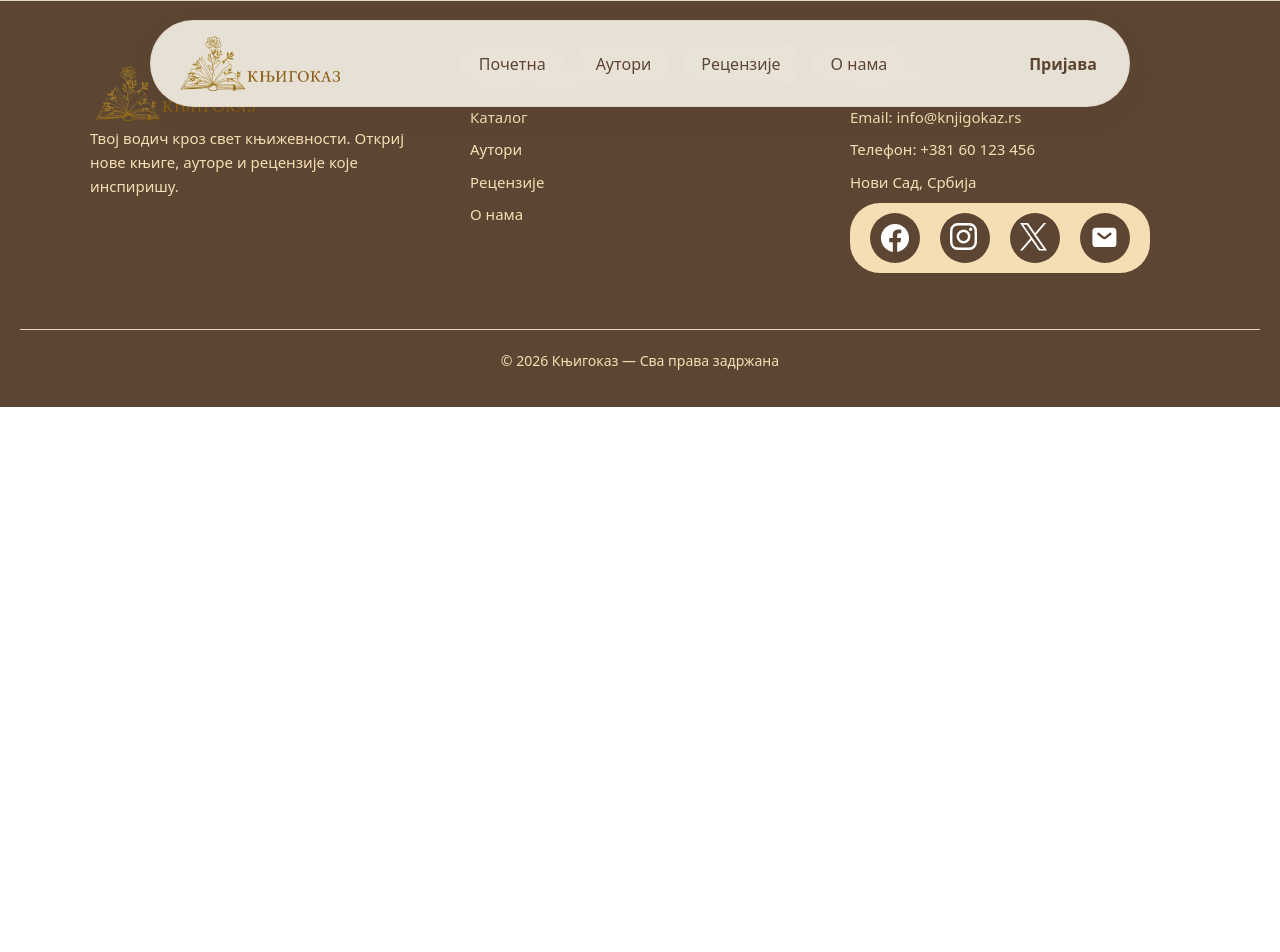
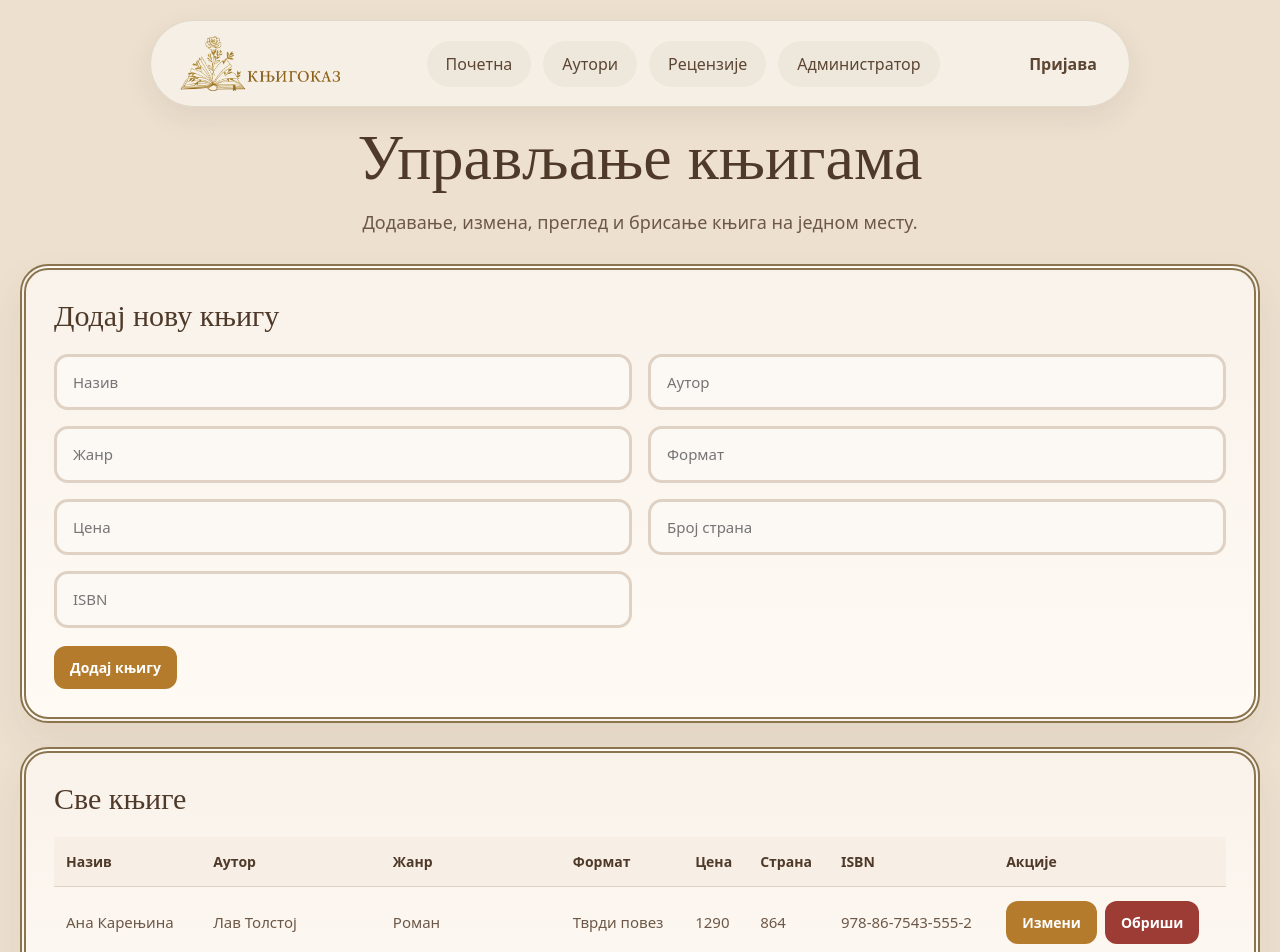
Before and after one commit to anastasijabroceta/book-review-web-app, a React (Vite) app in the folder recenzije_knjiga/: page /admin in a window 1280 px wide. Shown: the top 952 px of the page. Before the commit the page ends 800 px from the top, so only its background shows below. Built offline with nearby package versions, Linux system fonts and the light colour scheme.

Commit message:
admin-page

```diff
--- a/recenzije_knjiga/src/App.jsx
+++ b/recenzije_knjiga/src/App.jsx
@@ -11,6 +11,7 @@ import Footer from './components/Footer';
 import AllBooks from './pages/AllBooks';
 import BookDetails from './pages/BookDetails';
 import ScrollToTop from "./components/ScrollToTop";
+import AdminBooks from './pages/AdminBooks';
 function App() {
   return (
     <>
@@ -28,6 +29,7 @@ function App() {
           <Route path="/authors" element={<AuthorList />} />
           <Route path="/books" element={<AllBooks />} />
           <Route path="/book/:id" element={<BookDetails />} />
+          <Route path="/admin" element={<AdminBooks />} />
         </Routes>
       </div>
     </Router>
--- a/recenzije_knjiga/src/components/Navbar.jsx
+++ b/recenzije_knjiga/src/components/Navbar.jsx
@@ -19,7 +19,9 @@ function Navbar() {
           <Link to="/books">
           <button className="nav-btn">Рецензије</button>
           </Link>
-          <button className="nav-btn">О нама</button>
+          <Link to="/admin">
+          <button className="nav-btn">Администратор</button>
+          </Link>
         </div>
 
         <div className="nav-right">
--- /dev/null
+++ b/recenzije_knjiga/src/pages/AdminBooks.css
@@ -0,0 +1,178 @@
+.admin-books-page {
+  padding: 120px 20px 70px;
+  background: #ede0cf;
+  min-height: 100vh;
+}
+
+.admin-books-container {
+  width: min(1280px, 100%);
+  margin: 0 auto;
+}
+
+.admin-books-header {
+  text-align: center;
+  margin-bottom: 28px;
+}
+
+.admin-books-header h1 {
+  margin: 0 0 12px;
+  font-family: "Merriweather", serif;
+  font-size: clamp(38px, 5vw, 64px);
+  color: #4f3929;
+}
+
+.admin-books-header p {
+  margin: 0;
+  color: #6d5847;
+  font-size: 18px;
+}
+
+.admin-books-form-card,
+.admin-books-table-card {
+  background: linear-gradient(to bottom, #f8f2ea 0%, #fffaf4 100%);
+  border: 6px double #8b754f;
+  border-radius: 28px;
+  box-shadow: 0 20px 42px rgba(91, 64, 39, 0.08);
+  padding: 28px;
+  margin-bottom: 24px;
+}
+
+.admin-books-form-card h2,
+.admin-books-table-card h2 {
+  margin: 0 0 20px;
+  font-family: "Merriweather", serif;
+  font-size: 30px;
+  color: #4f3929;
+}
+
+.admin-books-form {
+  display: flex;
+  flex-direction: column;
+  gap: 18px;
+}
+
+.form-grid {
+  display: grid;
+  grid-template-columns: repeat(2, 1fr);
+  gap: 16px;
+}
+
+.form-grid input {
+  width: 100%;
+  padding: 14px 16px;
+  border-radius: 14px;
+  border: 3px solid #dfd2c4;
+  background: #fcf8f4;
+  color: #5f4632;
+  font-size: 15px;
+  outline: none;
+}
+
+.form-error {
+  margin: 0;
+  color: #a13434;
+  font-size: 14px;
+  font-weight: 600;
+}
+
+.form-actions {
+  display: flex;
+  gap: 12px;
+  flex-wrap: wrap;
+}
+
+.save-btn,
+.cancel-btn,
+.edit-btn,
+.delete-btn {
+  border: none;
+  border-radius: 12px;
+  padding: 11px 16px;
+  font-size: 14px;
+  font-weight: 700;
+  cursor: pointer;
+  transition: 0.25s ease;
+}
+
+.save-btn,
+.edit-btn {
+  background: #b47b2c;
+  color: #fff;
+}
+
+.save-btn:hover,
+.edit-btn:hover {
+  background: #9f6b24;
+}
+
+.cancel-btn {
+  background: #ece2d6;
+  color: #5f4632;
+}
+
+.cancel-btn:hover {
+  background: #e2d4c3;
+}
+
+.delete-btn {
+  background: #9d3b35;
+  color: #fff;
+}
+
+.delete-btn:hover {
+  background: #842f2a;
+}
+
+.table-wrapper {
+  overflow-x: auto;
+}
+
+.admin-books-table {
+  width: 100%;
+  border-collapse: collapse;
+  min-width: 980px;
+}
+
+.admin-books-table thead th {
+  text-align: left;
+  padding: 14px 12px;
+  color: #4f3929;
+  font-size: 14px;
+  border-bottom: 1px solid #dfd2c4;
+  background: #f7efe5;
+}
+
+.admin-books-table tbody td {
+  padding: 14px 12px;
+  color: #6d5847;
+  font-size: 15px;
+  border-bottom: 1px solid #eee1d2;
+  vertical-align: middle;
+}
+
+.actions-cell {
+  display: flex;
+  gap: 8px;
+  flex-wrap: wrap;
+}
+
+@media (max-width: 768px) {
+  .admin-books-page {
+    padding: 110px 16px 56px;
+  }
+
+  .admin-books-form-card,
+  .admin-books-table-card {
+    padding: 20px;
+    border-radius: 22px;
+  }
+
+  .form-grid {
+    grid-template-columns: 1fr;
+  }
+
+  .admin-books-form-card h2,
+  .admin-books-table-card h2 {
+    font-size: 26px;
+  }
+}
--- /dev/null
+++ b/recenzije_knjiga/src/pages/AdminBooks.jsx
@@ -0,0 +1,265 @@
+import React, { useState } from "react";
+import "./AdminBooks.css";
+
+const initialBooks = [
+  {
+    id: 1,
+    title: "Ана Карењина",
+    author: "Лав Толстој",
+    genre: "Роман",
+    format: "Тврди повез",
+    price: "1290",
+    pages: "864",
+    isbn: "978-86-7543-555-2",
+  },
+  {
+    id: 2,
+    title: "Злочин и казна",
+    author: "Фјодор Достојевски",
+    genre: "Психолошки роман",
+    format: "Меки повез",
+    price: "1590",
+    pages: "528",
+    isbn: "9788675431234",
+  },
+];
+
+const emptyForm = {
+  title: "",
+  author: "",
+  genre: "",
+  format: "",
+  price: "",
+  pages: "",
+  isbn: "",
+};
+
+const AdminBooks = () => {
+  const [books, setBooks] = useState(initialBooks);
+  const [formData, setFormData] = useState(emptyForm);
+  const [editingId, setEditingId] = useState(null);
+  const [error, setError] = useState("");
+
+  const handleChange = (e) => {
+    const { name, value } = e.target;
+    setFormData((prev) => ({
+      ...prev,
+      [name]: value,
+    }));
+  };
+
+  const validateISBN = (isbn) => {
+    const isbnRegex = /^(97[89])[-]?\d{1,5}[-]?\d{1,7}[-]?\d{1,7}[-]?\d$/;
+    return isbnRegex.test(isbn);
+  };
+
+  const handleSubmit = (e) => {
+    e.preventDefault();
+
+    if (!validateISBN(formData.isbn)) {
+      setError("ISBN није у исправном формату.");
+      return;
+    }
+
+    setError("");
+
+    if (editingId !== null) {
+      setBooks((prev) =>
+        prev.map((book) =>
+          book.id === editingId ? { ...book, ...formData } : book
+        )
+      );
+      setEditingId(null);
+    } else {
+      const newBook = {
+        id: Date.now(),
+        ...formData,
+      };
+      setBooks((prev) => [...prev, newBook]);
+    }
+
+    setFormData(emptyForm);
+  };
+
+  const handleEdit = (book) => {
+    setEditingId(book.id);
+    setFormData({
+      title: book.title,
+      author: book.author,
+      genre: book.genre,
+      format: book.format,
+      price: book.price,
+      pages: book.pages,
+      isbn: book.isbn,
+    });
+    setError("");
+  };
+
+  const handleDelete = (id) => {
+    setBooks((prev) => prev.filter((book) => book.id !== id));
+
+    if (editingId === id) {
+      setEditingId(null);
+      setFormData(emptyForm);
+      setError("");
+    }
+  };
+
+  const handleCancelEdit = () => {
+    setEditingId(null);
+    setFormData(emptyForm);
+    setError("");
+  };
+
+  return (
+    <section className="admin-books-page">
+      <div className="admin-books-container">
+        <div className="admin-books-header">
+          <h1>Управљање књигама</h1>
+          <p>Додавање, измена, преглед и брисање књига на једном месту.</p>
+        </div>
+
+        <div className="admin-books-form-card">
+          <h2>{editingId !== null ? "Измени књигу" : "Додај нову књигу"}</h2>
+
+          <form className="admin-books-form" onSubmit={handleSubmit}>
+            <div className="form-grid">
+              <input
+                type="text"
+                name="title"
+                placeholder="Назив"
+                value={formData.title}
+                onChange={handleChange}
+                required
+              />
+
+              <input
+                type="text"
+                name="author"
+                placeholder="Аутор"
+                value={formData.author}
+                onChange={handleChange}
+                required
+              />
+
+              <input
+                type="text"
+                name="genre"
+                placeholder="Жанр"
+                value={formData.genre}
+                onChange={handleChange}
+                required
+              />
+
+              <input
+                type="text"
+                name="format"
+                placeholder="Формат"
+                value={formData.format}
+                onChange={handleChange}
+                required
+              />
+
+              <input
+                type="number"
+                name="price"
+                placeholder="Цена"
+                value={formData.price}
+                onChange={handleChange}
+                required
+              />
+
+              <input
+                type="number"
+                name="pages"
+                placeholder="Број страна"
+                value={formData.pages}
+                onChange={handleChange}
+                required
+              />
+
+              <input
+                type="text"
+                name="isbn"
+                placeholder="ISBN"
+                value={formData.isbn}
+                onChange={handleChange}
+                required
+              />
+            </div>
+
+            {error && <p className="form-error">{error}</p>}
+
+            <div className="form-actions">
+              <button type="submit" className="save-btn">
+                {editingId !== null ? "Сачувај измене" : "Додај књигу"}
+              </button>
+
+              {editingId !== null && (
+                <button
+                  type="button"
+                  className="cancel-btn"
+                  onClick={handleCancelEdit}
+                >
+                  Откажи
+                </button>
+              )}
+            </div>
+          </form>
+        </div>
+
+        <div className="admin-books-table-card">
+          <h2>Све књиге</h2>
+
+          <div className="table-wrapper">
+            <table className="admin-books-table">
+              <thead>
+                <tr>
+                  <th>Назив</th>
+                  <th>Аутор</th>
+                  <th>Жанр</th>
+                  <th>Формат</th>
+                  <th>Цена</th>
+                  <th>Страна</th>
+                  <th>ISBN</th>
+                  <th>Акције</th>
+                </tr>
+              </thead>
+
+              <tbody>
+                {books.map((book) => (
+                  <tr key={book.id}>
+                    <td>{book.title}</td>
+                    <td>{book.author}</td>
+                    <td>{book.genre}</td>
+                    <td>{book.format}</td>
+                    <td>{book.price}</td>
+                    <td>{book.pages}</td>
+                    <td>{book.isbn}</td>
+                    <td className="actions-cell">
+                      <button
+                        className="edit-btn"
+                        onClick={() => handleEdit(book)}
+                      >
+                        Измени
+                      </button>
+
+                      <button
+                        className="delete-btn"
+                        onClick={() => handleDelete(book.id)}
+                      >
+                        Обриши
+                      </button>
+                    </td>
+                  </tr>
+                ))}
+              </tbody>
+            </table>
+          </div>
+        </div>
+      </div>
+    </section>
+  );
+};
+
+export default AdminBooks;
```
